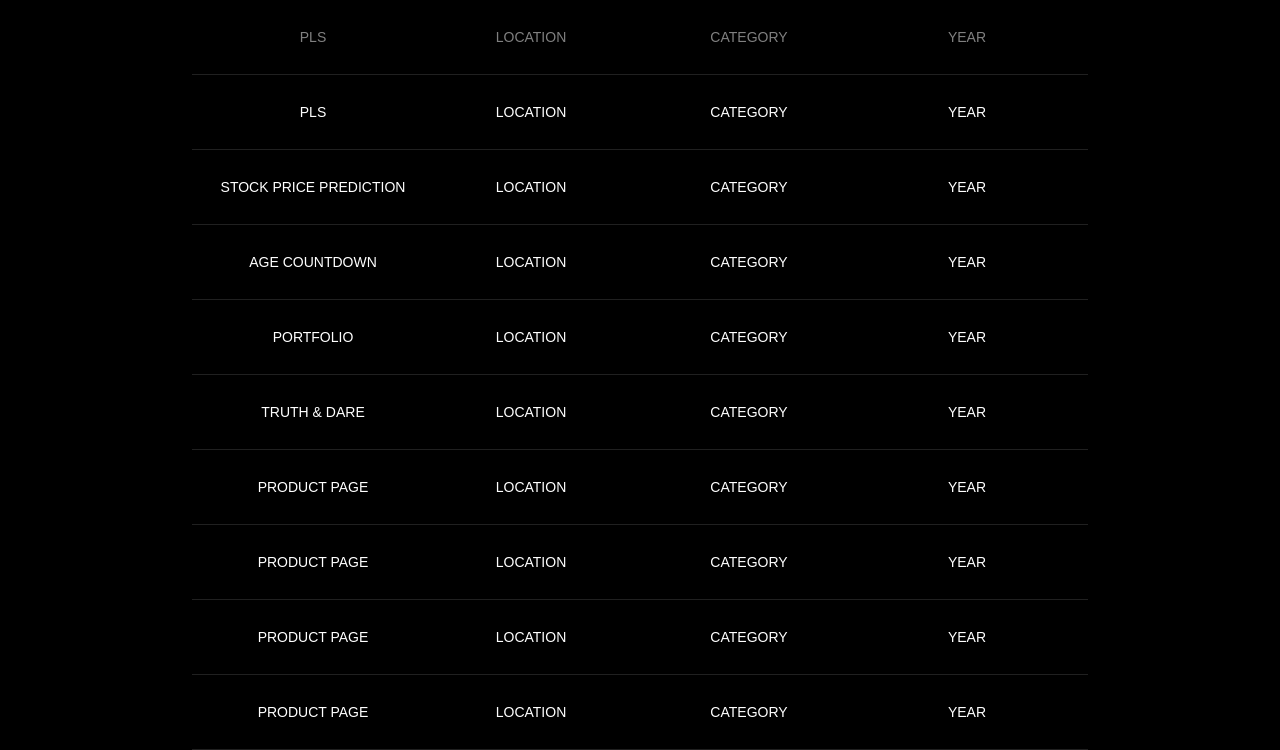
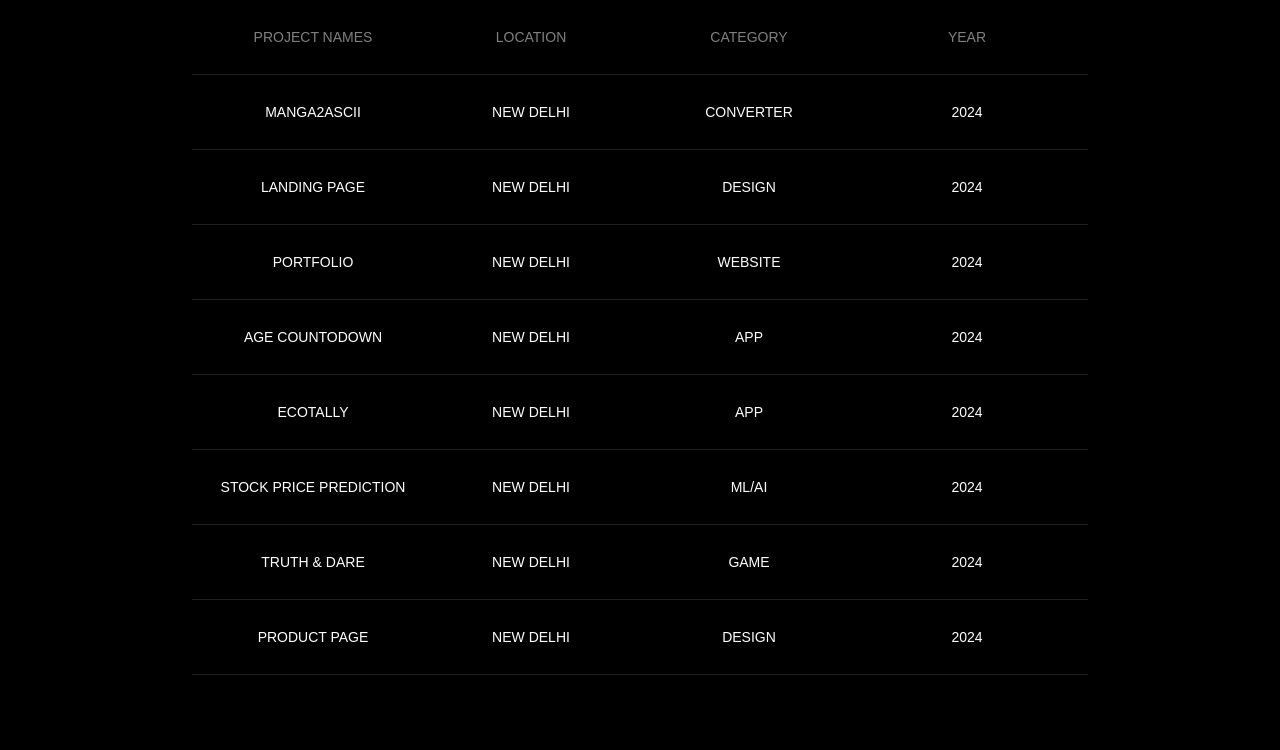
Before and after one commit to anshitsinha/anshitsinha.github.io, a plain HTML site: page Projects/projects.html in a window 1280 px wide. Shown: the part 50-800 px from the top of the page. Drawn offline with nearby package versions, Linux system fonts and the light colour scheme; a web font is replaced by a local one.

Commit message:
Update projects.html

```diff
--- a/Projects/projects.html
+++ b/Projects/projects.html
@@ -136,7 +136,7 @@
             <div class="header">
                 <div class="pl" id="header">
                     <div class="client">
-                        <p>pls</p>
+                        <p>Project Names</p>
                     </div>
                     <div class="location">
                         <p>Location</p>
@@ -153,125 +153,113 @@
                 <div class="pl" id="p1">
 
                     <div class="client">
-                        <p>pls</p>
+                        <p>Manga2Ascii</p>
                     </div>
                     <div class="location">
-                        <p>Location</p>
+                        <p>New Delhi</p>
                     </div>
                     <div class="service">
-                        <p>Category</p>
+                        <p>Converter</p>
                     </div>
                     <div class="year">
-                        <p>Year</p>
+                        <p>2024</p>
                     </div>
                 </div>
                 <div class="pl" id="p2">
                     <div class="client">
-                        <p>Stock Price Prediction</p>
+                        <p>Landing Page</p>
                     </div>
                     <div class="location">
-                        <p>Location</p>
+                        <p>New Delhi</p>
                     </div>
                     <div class="service">
-                        <p>Category</p>
+                        <p>Design</p>
                     </div>
                     <div class="year">
-                        <p>Year</p>
+                        <p>2024</p>
                     </div>
                 </div>
                 <div class="pl" id="p3">
                     <div class="client">
-                        <p>Age Countdown</p>
+                        <p>Portfolio</p>
                     </div>
                     <div class="location">
-                        <p>Location</p>
+                        <p>New Delhi</p>
                     </div>
                     <div class="service">
-                        <p>Category</p>
+                        <p>Website</p>
                     </div>
                     <div class="year">
-                        <p>Year</p>
+                        <p>2024</p>
                     </div>
                 </div>
                 <div class="pl" id="p4">
                     <div class="client">
-                        <p>Portfolio</p>
+                        <p>Age Countodown</p>
                     </div>
                     <div class="location">
-                        <p>Location</p>
+                        <p>New Delhi</p>
                     </div>
                     <div class="service">
-                        <p>Category</p>
+                        <p>App</p>
                     </div>
                     <div class="year">
-                        <p>Year</p>
+                        <p>2024</p>
                     </div>
                 </div>
                 <div class="pl" id="p5">
                     <div class="client">
-                        <p>Truth & Dare</p>
+                        <p>Ecotally</p>
                     </div>
                     <div class="location">
-                        <p>Location</p>
+                        <p>New Delhi</p>
                     </div>
                     <div class="service">
-                        <p>Category</p>
+                        <p>App</p>
                     </div>
                     <div class="year">
-                        <p>Year</p>
+                        <p>2024</p>
                     </div>
                 </div>
                 <div class="pl" id="p6">
                     <div class="client">
-                        <p>Product Page</p>
+                        <p>Stock Price Prediction</p>
                     </div>
                     <div class="location">
-                        <p>Location</p>
+                        <p>New Delhi</p>
                     </div>
                     <div class="service">
-                        <p>Category</p>
+                        <p>ML/AI</p>
                     </div>
                     <div class="year">
-                        <p>Year</p>
+                        <p>2024</p>
                     </div>
-                </div><div class="pl" id="p6">
+                </div><div class="pl" id="p7">
+                    <div class="client">
+                        <p>Truth & Dare</p>
+                    </div>
+                    <div class="location">
+                        <p>New Delhi</p>
+                    </div>
+                    <div class="service">
+                        <p>Game</p>
+                    </div>
+                    <div class="year">
+                        <p>2024</p>
+                    </div>
+                </div>
+                <div class="pl" id="p8">
                     <div class="client">
                         <p>Product Page</p>
                     </div>
                     <div class="location">
-                        <p>Location</p>
+                        <p>New Delhi</p>
                     </div>
                     <div class="service">
-                        <p>Category</p>
+                        <p>Design</p>
                     </div>
                     <div class="year">
-                        <p>Year</p>
-                    </div>
-                </div><div class="pl" id="p7">
-                    <div class="client">
-                        <p>Product Page</p>
-                    </div>
-                    <div class="location">
-                        <p>Location</p>
-                    </div>
-                    <div class="service">
-                        <p>Category</p>
-                    </div>
-                    <div class="year">
-                        <p>Year</p>
-                    </div>
-                </div><div class="pl" id="p8">
-                    <div class="client">
-                        <p>Product Page</p>
-                    </div>
-                    <div class="location">
-                        <p>Location</p>
-                    </div>
-                    <div class="service">
-                        <p>Category</p>
-                    </div>
-                    <div class="year">
-                        <p>Year</p>
+                        <p>2024</p>
                     </div>
                 </div>
             </div>
```
